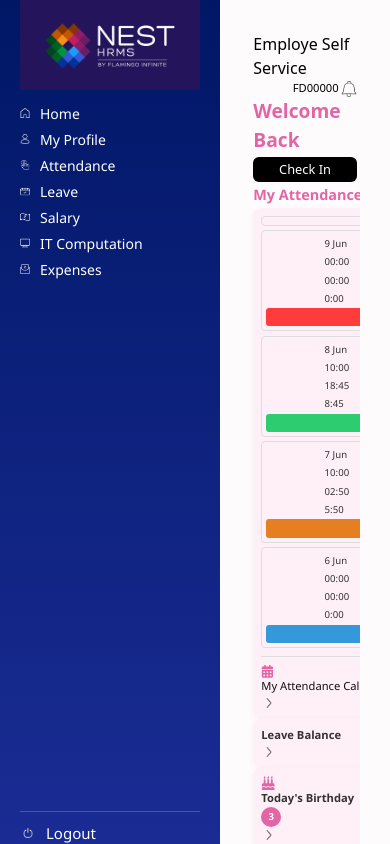
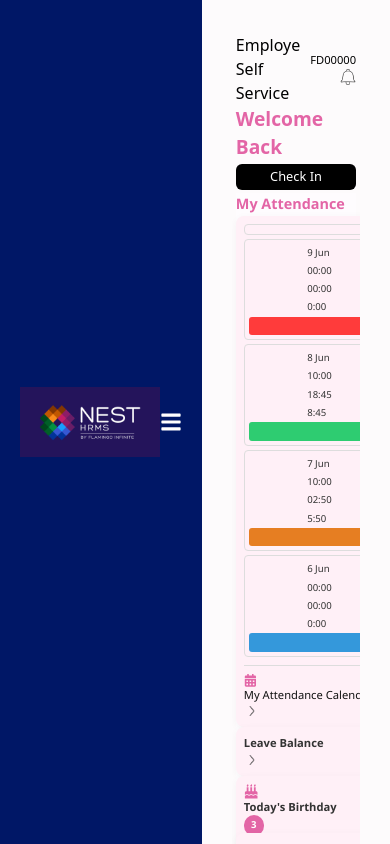
Before and after one commit to uasangs/Next-HRMS, a React (Vite) app: page / in a window 390 px wide. Built offline with nearby package versions, Linux system fonts and the light colour scheme.

Commit message:
Initial commit on new branch

```diff
--- a/src/Components/Sidebar/Sidebar.css
+++ b/src/Components/Sidebar/Sidebar.css
@@ -1,3 +1,4 @@
+/* Sidebar Styling */
 .sidebar {
   width: 220px;
   height: 100vh;
@@ -7,6 +8,7 @@
   padding: 0px 20px;
   color: #fff;
   font-family: 'Segoe UI', sans-serif;
+  transition: transform 0.3s ease;
 }
 
 .logo {
@@ -19,16 +21,15 @@
   margin-bottom: 5px;
 }
 
-.logo span {
-  font-size: 11px;
-  color: #ddd;
-  display: block;
-  letter-spacing: 1px;
+.slidebar-all-links {
+  flex-grow: 1;
+  overflow-y: auto;
+  scrollbar-width: none;
+  -ms-overflow-style: none;
 }
 
-.slidebar-all-links {
-  flex-grow: 1; /* This allows the links to take up all available vertical space */
-  overflow-y: auto; /* Optional: allows scrolling if links exceed space */
+.slidebar-all-links::-webkit-scrollbar {
+  display: none;
 }
 
 .nav-links {
@@ -44,54 +45,6 @@
 .nav-links li {
   display: flex;
   align-items: center;
-  font-size: 12px;
-  color: #fff;
-  margin-top: 10px;
-  cursor: pointer;
-  transition: all 0.2s ease;
-}
-
-.nav-links li .icon-sildebar {
-  margin-right: 12px;
-  font-size: 14px;
-}
-
-.nav-links li:hover {
-  color: #f78ab0;
-}
-
-.logout-slidebar {
-  display: flex;
-  align-items: center;
-  font-size: 15px;
-  cursor: pointer;
-  color: #fff;
-  padding-top: 10px;
-  border-top: 1px solid rgba(255, 255, 255, 0.2); /* Optional visual divider */
-}
-
-.logout-slidebar .icon-sildebar {
-  margin-right: 10px;
-  font-size: 18px;
-}
-
-.logout:hover {
-  color: #f78ab0;
-}
-
-
-.nav-links li.active {
-  color: #f78ab0;
-  font-weight: bold;
-}
-
-.nav-links li.active .icon-sildebar img {
-  filter: brightness(0) saturate(100%) invert(74%) sepia(21%) saturate(3381%) hue-rotate(308deg) brightness(95%) contrast(87%);
-}
-.nav-links li {
-  position: relative;
-  display: flex;
-  align-items: center;
   font-size: 13px;
   color: #fff;
   margin-top: 10px;
@@ -99,17 +52,6 @@
   transition: all 0.2s ease;
   flex-direction: column;
   align-items: flex-start;
-}
-.slidebar-all-links {
-  flex-grow: 1;
-  overflow-y: auto;
-
-  scrollbar-width: none; /* Firefox */
-  -ms-overflow-style: none;  /* IE and Edge */
-
-}
-.slidebar-all-links::-webkit-scrollbar {
-  display: none;
 }
 
 .icon-sildebar {
@@ -122,6 +64,10 @@
 .nav-links li.active {
   color: #f78ab0;
   font-weight: bold;
+}
+
+.nav-links li.active .icon-sildebar img {
+  filter: brightness(0) saturate(100%) invert(74%) sepia(21%) saturate(3381%) hue-rotate(308deg) brightness(95%) contrast(87%);
 }
 
 .submenu {
@@ -146,3 +92,64 @@
 .dropdown-open > .icon-sildebar {
   color: #f78ab0;
 }
+
+.logout-slidebar {
+  display: flex;
+  align-items: center;
+  font-size: 15px;
+  cursor: pointer;
+  color: #fff;
+  padding-top: 10px;
+  border-top: 1px solid rgba(255, 255, 255, 0.2);
+}
+
+.logout-slidebar .icon-sildebar {
+  margin-right: 10px;
+  font-size: 18px;
+}
+
+/* ===== Responsive Styling ===== */
+.mobile-header {
+  display: none;
+  justify-content: space-between;
+  align-items: center;
+  background-color: #001766;
+  padding: 10px 20px;
+  color: #fff;
+}
+
+.mobile-logo {
+  width: 140px;
+}
+
+.hamburger-btn {
+  background: none;
+  border: none;
+  font-size: 22px;
+  color: #fff;
+  cursor: pointer;
+}
+
+@media (max-width: 768px) {
+  .sidebar {
+    position: fixed;
+    top: 0;
+    left: 0;
+    transform: translateX(-100%);
+    z-index: 1000;
+    height: 100%;
+    background: linear-gradient(180deg, #001766, #1a2c94);
+  }
+
+  .sidebar.open {
+    transform: translateX(0);
+  }
+
+  .mobile-header {
+    display: flex;
+  }
+
+  .slidebar-all-links {
+    padding-bottom: 80px;
+  }
+}
--- a/src/Components/Sidebar/Sidebar.jsx
+++ b/src/Components/Sidebar/Sidebar.jsx
@@ -10,27 +10,41 @@ import MyProfile from "../../assets/MyProfile.png";
 import ITComputation from "../../assets/ITComputation.png";
 import Logout from "../../assets/Logout.png";
 import { NavLink } from "react-router-dom";
+import { FaBars, FaTimes } from "react-icons/fa"; // Hamburger Icons
 
 const Sidebar = () => {
   const [openDropdown, setOpenDropdown] = useState("");
+  const [isSidebarOpen, setSidebarOpen] = useState(false);
 
   const toggleDropdown = (menu) => {
     setOpenDropdown(openDropdown === menu ? "" : menu);
   };
 
+  const closeSidebar = () => setSidebarOpen(false);
+
   return (
-    <div className="sidebar">
+    <>
+      {/* Mobile Header */}
+      <div className="mobile-header">
+        <img src={logo} alt="Logo" className="mobile-logo" />
+        <button className="hamburger-btn" onClick={() => setSidebarOpen(!isSidebarOpen)}>
+          {isSidebarOpen ? <FaTimes /> : <FaBars />}
+        </button>
+      </div>
+
+      {/* Sidebar */}
+      <div className={`sidebar ${isSidebarOpen ? "open" : ""}`}>
         <div className="logo">
           <img src={logo} alt="Flamingo Infinite Logo" />
         </div>
 
         <div className="slidebar-all-links">
           <ul className="nav-links">
-          <NavLink to="/" className={({ isActive }) => isActive ? "active" : ""}>
+            <NavLink to="/" className={({ isActive }) => isActive ? "active" : ""} onClick={closeSidebar}>
               <li><div className="icon-sildebar"><img src={Home} alt="home" /> Home</div></li>
             </NavLink>
 
-          <NavLink to="/profile" className={({ isActive }) => isActive ? "active" : ""}>
+            <NavLink to="/profile" className={({ isActive }) => isActive ? "active" : ""} onClick={closeSidebar}>
               <li><div className="icon-sildebar"><img src={MyProfile} alt="profile" /> My Profile</div></li>
             </NavLink>
 
@@ -40,16 +54,15 @@ const Sidebar = () => {
               </div>
               {openDropdown === "attendance" && (
                 <ul className="submenu">
-                <NavLink to="/attendance" className={({ isActive }) => isActive ? "active" : ""}>
+                  <NavLink to="/attendance" className={({ isActive }) => isActive ? "active" : ""} onClick={closeSidebar}>
                     <li>My Attendance</li>
                   </NavLink>
-                <NavLink to="/regularise" className={({ isActive }) => isActive ? "active" : ""}>
+                  <NavLink to="/regularise" className={({ isActive }) => isActive ? "active" : ""} onClick={closeSidebar}>
                     <li>Regularise</li>
                   </NavLink>
                 </ul>
               )}
             </li>
-
 
             <li onClick={() => toggleDropdown("leave")} className={openDropdown === "leave" ? "dropdown-open" : ""}>
               <div className="icon-sildebar">
@@ -57,44 +70,38 @@ const Sidebar = () => {
               </div>
               {openDropdown === "leave" && (
                 <ul className="submenu">
-                <NavLink to="/myleave" className={({ isActive }) => isActive ? "active" : ""}>
+                  <NavLink to="/myleave" className={({ isActive }) => isActive ? "active" : ""} onClick={closeSidebar}>
                     <li>My Leave</li>
                   </NavLink>
-                <NavLink to="/leaverequest" className={({ isActive }) => isActive ? "active" : ""}>
+                  <NavLink to="/leaverequest" className={({ isActive }) => isActive ? "active" : ""} onClick={closeSidebar}>
                     <li>Leave Request</li>
                   </NavLink>
                 </ul>
               )}
             </li>
 
-          <NavLink to="/salary" className={({ isActive }) => isActive ? "active" : ""}>
+            <NavLink to="/salary" className={({ isActive }) => isActive ? "active" : ""} onClick={closeSidebar}>
               <li><div className="icon-sildebar"><img src={Salary} alt="Salary" />Salary</div></li>
             </NavLink>
 
-          <NavLink to="/it" className={({ isActive }) => isActive ? "active" : ""}>
-            <li><div className="icon-sildebar"><img src={ITComputation} alt="Salary" />IT Computation</div></li>
+            <NavLink to="/it" className={({ isActive }) => isActive ? "active" : ""} onClick={closeSidebar}>
+              <li><div className="icon-sildebar"><img src={ITComputation} alt="IT" />IT Computation</div></li>
             </NavLink>
-          {/* <li onClick={() => toggleDropdown("it")} className={openDropdown === "it" ? "dropdown-open" : ""}>
-            <div className="icon-sildebar"><img src={ITComputation} alt="it" /> IT Computation</div>
-          </li> */}
 
-          <NavLink to="/expenses" className={({ isActive }) => isActive ? "active" : ""}>
+            <NavLink to="/expenses" className={({ isActive }) => isActive ? "active" : ""} onClick={closeSidebar}>
               <li><div className="icon-sildebar"><img src={Expenses} alt="Expenses" />Expenses</div></li>
             </NavLink>
-          {/* <li onClick={() => toggleDropdown("expenses")} className={openDropdown === "expenses" ? "dropdown-open" : ""}>
-            <div className="icon-sildebar"><img src={Expenses} alt="expenses" /> Expenses</div>
-          </li> */}
-
           </ul>
         </div>
 
-      <div className="logout-slidebar">
+        <div className="logout-slidebar" onClick={closeSidebar}>
           <div className="icon-sildebar">
             <img src={Logout} alt="logout" />
           </div>
           Logout
         </div>
       </div>
+    </>
   );
 };
 
```
Lines whose indentation alone changed are shown as unchanged.
